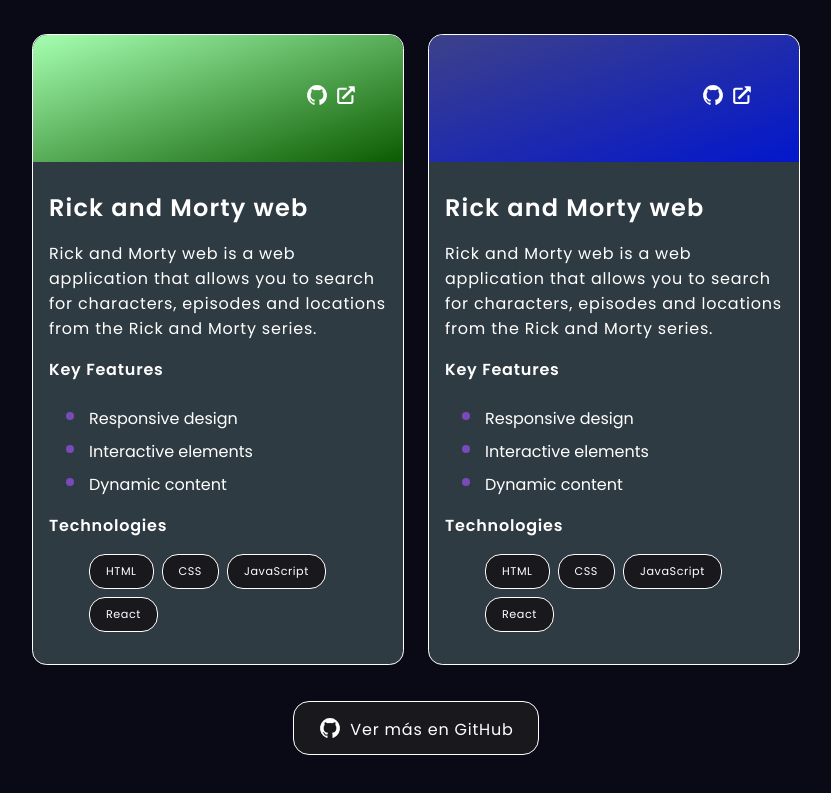
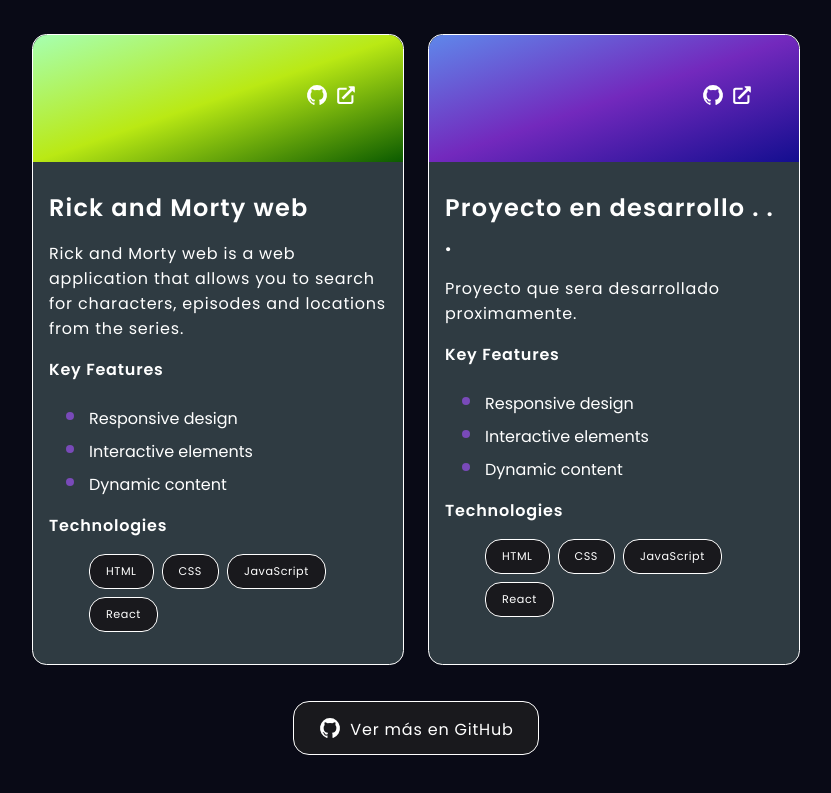
Before and after one commit to Resvier/portfolio, a React (Vite) app: page / in a window 1280 px wide. Shown: the part 3250-4043 px from the top of the page, without its empty margins (224-1055 px from the left). Built offline with nearby package versions, Linux system fonts and the light colour scheme.

Commit message:
updated projects.js info

```diff
--- a/src/data/projects.js
+++ b/src/data/projects.js
@@ -2,24 +2,24 @@
   {
     id: 1,
     name: 'Rick and Morty web',
-    description: 'Rick and Morty web is a web application that allows you to search for characters, episodes and locations from the Rick and Morty series.',
+    description: 'Rick and Morty web is a web application that allows you to search for characters, episodes and locations from the series.',
     link: '',
     type: 'frontend',
     technologies: ['HTML', 'CSS', 'JavaScript', 'React'],
     keyFeatures: ['Responsive design', 'Interactive elements', 'Dynamic content'],
     github: 'https://github.com/Resvier/Rick_and_Morty_web',
-    gradient: 'linear-gradient(to right bottom, #a6ffb1, #0b5b00)'
+    gradient: 'linear-gradient(to right bottom, #a6ffb1,rgb(186, 233, 20), #0b5b00)'
   },
   {
     id: 2,
-    name: 'Rick and Morty web',
-    description: 'Rick and Morty web is a web application that allows you to search for characters, episodes and locations from the Rick and Morty series.',
+    name: 'Proyecto en desarrollo . . .',
+    description: 'Proyecto que sera desarrollado proximamente.',
     link: '',
     type: 'frontend',
     technologies: ['HTML', 'CSS', 'JavaScript', 'React'],
     keyFeatures: ['Responsive design', 'Interactive elements', 'Dynamic content'],
-    github: 'https://github.com/Resvier/Rick_and_Morty_web',
-    gradient: 'linear-gradient(to right bottom,rgb(61, 65, 137),rgb(3, 23, 205))'
+    github: '',
+    gradient: 'linear-gradient(to right bottom,rgb(95, 135, 234),rgb(115, 41, 189), #130e8f)'
   }
 
 ]
```
